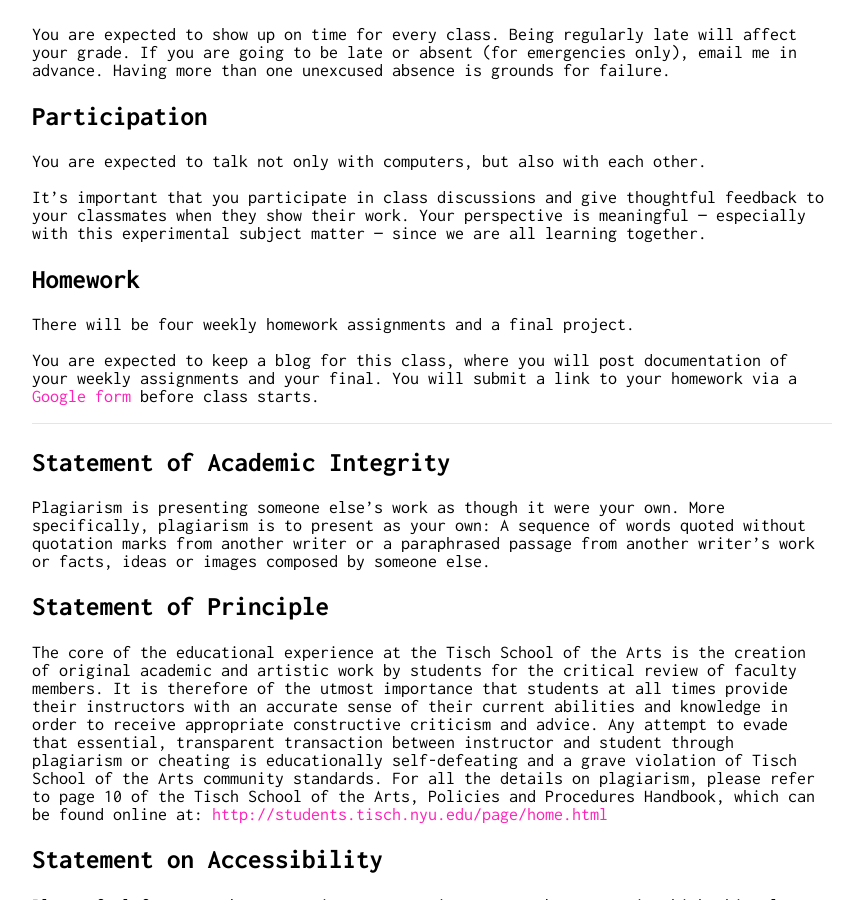
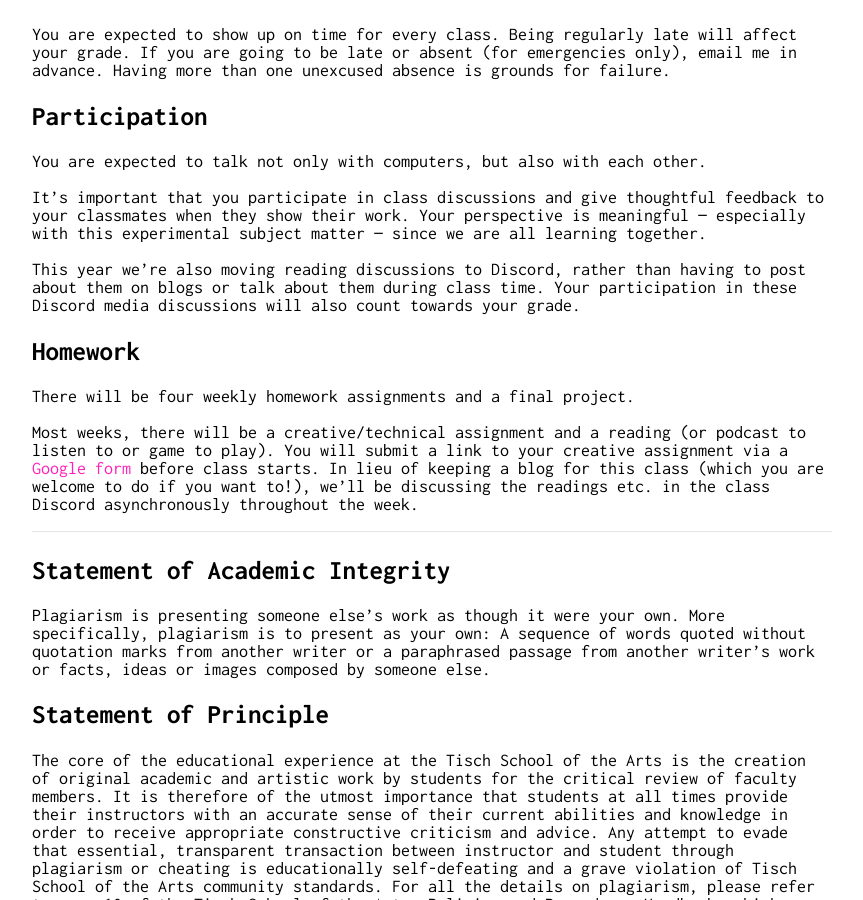
Before and after one commit to nicolehe/nicolehe.github.io, a Jekyll site: the page built from index.md, in a window 1280 px wide and 900 px high, scrolled down 1246 px. Shown: the whole window, without its empty margins (208-1071 px from the left). Built offline with Jekyll 4.4.1, drawn with Linux system fonts in a browser that asks for light colours; our own code applies the rules of GitHub Pages for plain Markdown files.

Commit message:
nvm i actually want the blogs

```diff
--- a/_data/nav.yml
+++ b/_data/nav.yml
@@ -1,6 +1,9 @@
 
 - name: "Syllabus"
   link: "/"
+
+- name: "Student Blogs"
+  link: "studentblogs"
 
 - name: "GitHub"
   link: "https://github.com/nicolehe/ITP-hello-computer-f20"
--- a/index.md
+++ b/index.md
@@ -50,11 +50,13 @@
 
 It's important that you participate in class discussions and give thoughtful feedback to your classmates when they show their work. Your perspective is meaningful — especially with this experimental subject matter — since we are all learning together.
 
+This year we're also moving reading discussions to Discord, rather than having to post about them on blogs or talk about them during class time. Your participation in these Discord media discussions will also count towards your grade.
+
 ## Homework
 
 There will be four weekly homework assignments and a final project.
 
-You are expected to keep a blog for this class, where you will post documentation of your weekly assignments and your final. You will submit a link to your homework via a [Google form](https://forms.gle/AmaJRGLAjGhP2ScWA) before class starts.
+Most weeks, there will be a creative/technical assignment and a reading (or podcast to listen to or game to play). You will submit a link to your creative assignment via a [Google form](https://forms.gle/AmaJRGLAjGhP2ScWA) before class starts. In lieu of keeping a blog for this class (which you are welcome to do if you want to!), we'll be discussing the readings etc. in the class Discord asynchronously throughout the week.
 
 ---
 
```
